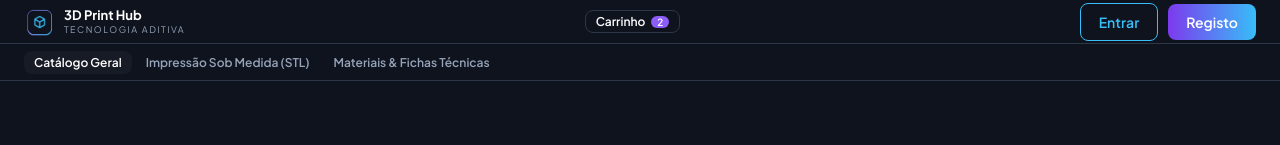
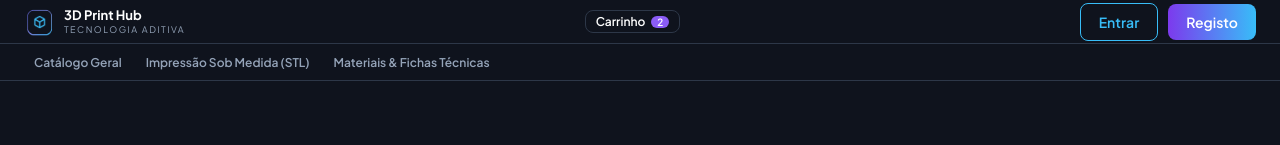
Before and after one commit to BrunoGoncalo101/3DPrintHub-frontend, a React app in the folder frontend/: page / in a window 1280 px wide. Shown: the top 145 px of the page. Built offline with nearby package versions, Linux system fonts and the light colour scheme; the HTML template or start-up script is replaced by a standard one.

Commit message:
Isto é um commit direto na main, mas é algo basico, corrigi umas rotas que apontavam para o sitio errado, mais especificamente a rota de catalogo geral, que em vez de apontar para o sitio que devia apontava para a pagina inicial

```diff
--- a/frontend/src/components/Footer.jsx
+++ b/frontend/src/components/Footer.jsx
@@ -31,7 +31,7 @@ export default function Footer() {
         <div>
           <h4 className="rodape-titulo">Navegação</h4>
           <ul className="rodape-lista">
-            <li><Link to="/">Catálogo Geral</Link></li>
+            <li><Link to="/catalogo">Catálogo Geral</Link></li>
             <li><Link to="/impressao">Impressão Sob Medida</Link></li>
             <li><Link to="/materiais">Materiais</Link></li>
           </ul>
--- a/frontend/src/components/Header.jsx
+++ b/frontend/src/components/Header.jsx
@@ -28,7 +28,7 @@ export default function Header() {
       </div>
 
       <nav className="cabecalho-menu">
-        <NavLink to="/" end>Catálogo Geral</NavLink>
+        <NavLink to="/catalogo">Catálogo Geral</NavLink>
         <NavLink to="/impressao">Impressão Sob Medida (STL)</NavLink>
         <NavLink to="/materiais">Materiais &amp; Fichas Técnicas</NavLink>
       </nav>
```
